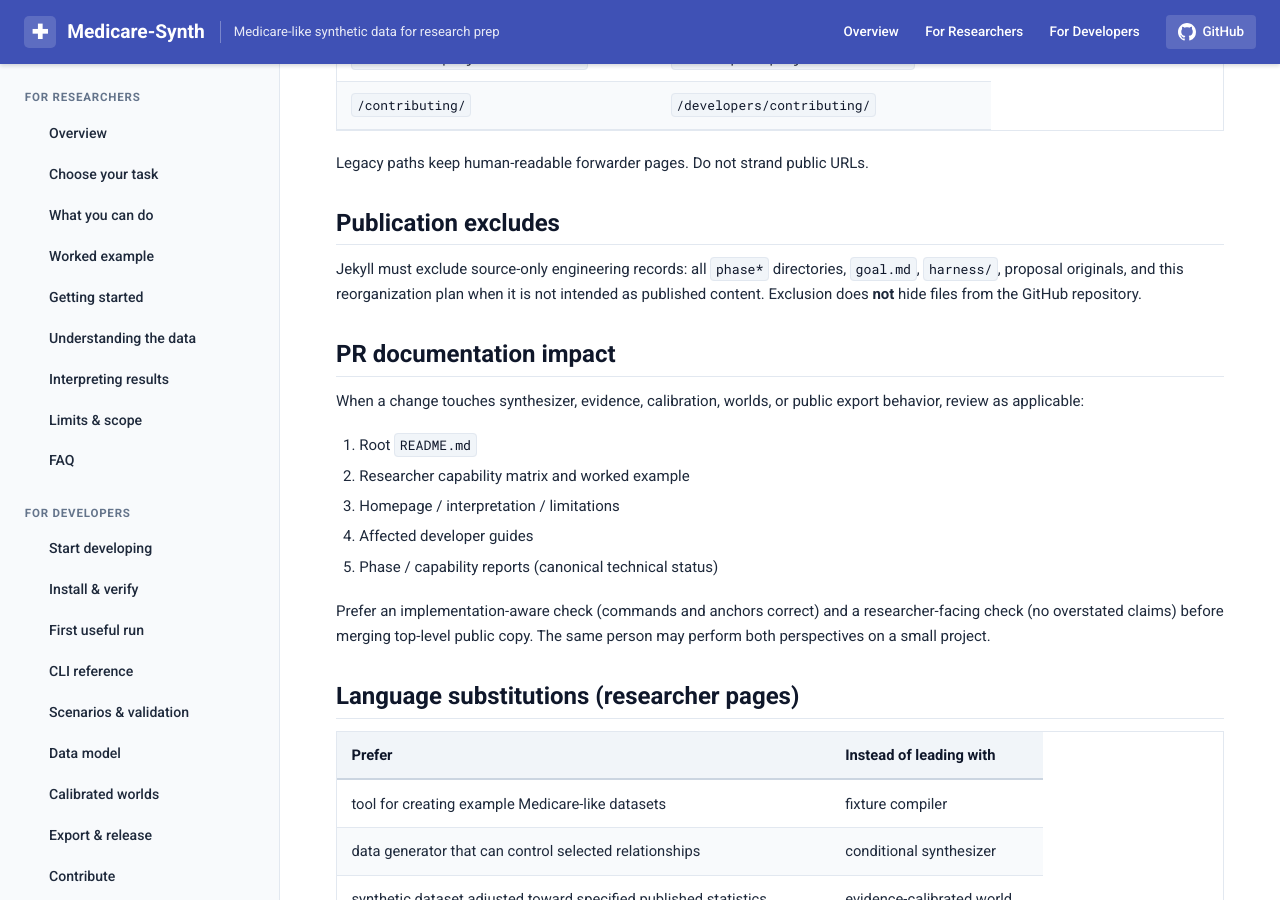
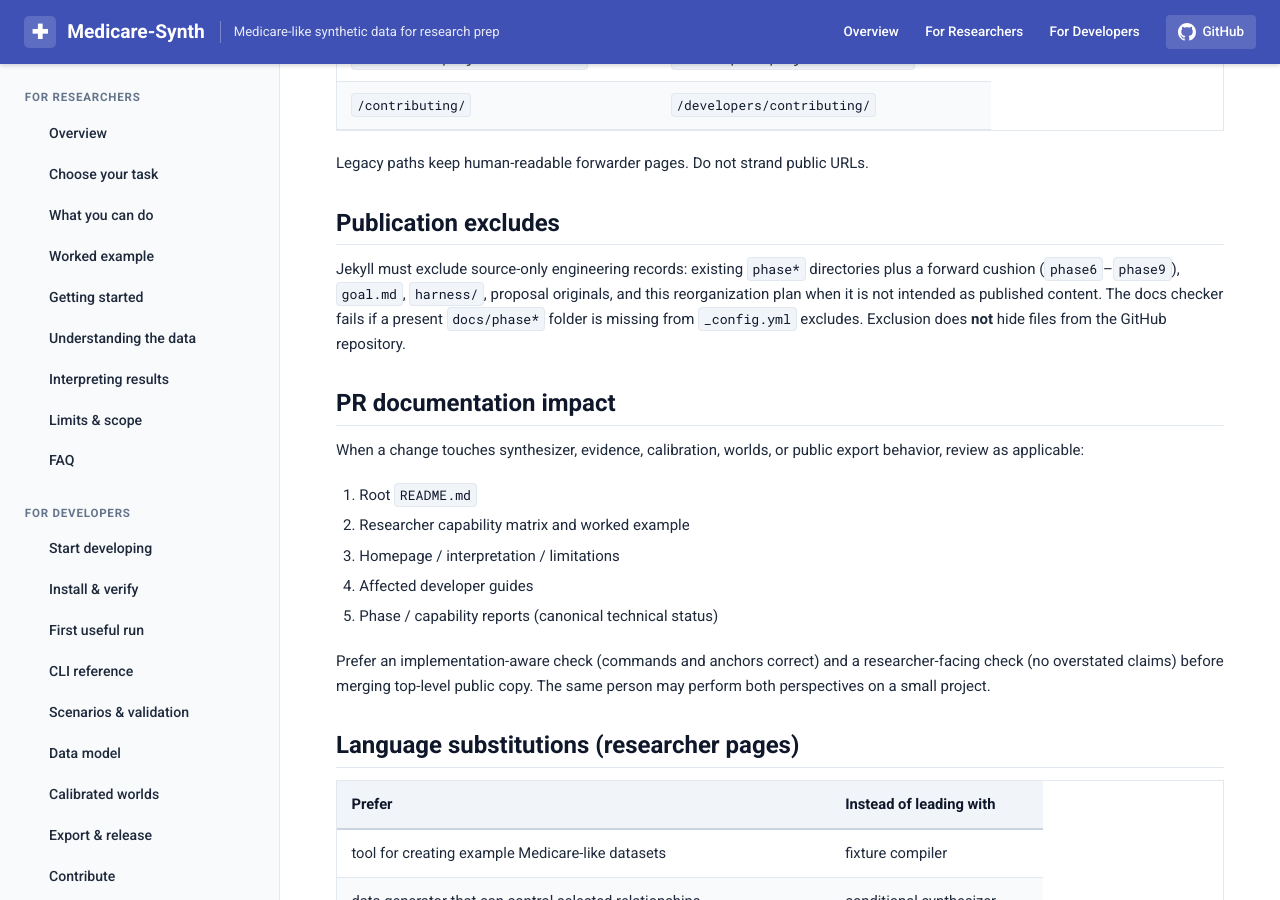
Before and after one commit to SaehwanPark/medicare-synth, a Jekyll site: the page built from docs/developers/documentation-maintenance.md, in a window 1280 px wide and 900 px high, scrolled down 2207 px. Built offline with Jekyll 4.4.1, drawn with Linux system fonts in a browser that asks for light colours.

Commit message:
docs: tighten phase excludes and claim wording after review
Exclude upcoming phase folders from Jekyll, align README/matrix language
with ROADMAP status labels, and clarify independent diabetes/HF draws.

```diff
--- a/docs/_config.yml
+++ b/docs/_config.yml
@@ -27,6 +27,10 @@
   - phase3
   - phase4
   - phase5
+  - phase6
+  - phase7
+  - phase8
+  - phase9
   - medicare-synth-project-proposal_20260720.md
   - medicare_synth_evidence_calibrated_playground_proposal.md
   - medicare_synth_documentation_reorganization_plan.md
--- a/docs/developers/documentation-maintenance.md
+++ b/docs/developers/documentation-maintenance.md
@@ -68,9 +68,11 @@
 
 ## Publication excludes
 
-Jekyll must exclude source-only engineering records: all `phase*` directories,
-`goal.md`, `harness/`, proposal originals, and this reorganization plan when it
-is not intended as published content. Exclusion does **not** hide files from the
+Jekyll must exclude source-only engineering records: existing `phase*`
+directories plus a forward cushion (`phase6`–`phase9`), `goal.md`, `harness/`,
+proposal originals, and this reorganization plan when it is not intended as
+published content. The docs checker fails if a present `docs/phase*` folder is
+missing from `_config.yml` excludes. Exclusion does **not** hide files from the
 GitHub repository.
 
 ## PR documentation impact
```
Also changed, not shown: docs/medicare_synth_documentation_reorganization_plan.md (+1 -1 lines), docs/researchers/interpreting-results.md (+1 -1 lines), docs/researchers/what-you-can-do.md (+2 -2 lines), scripts/check_documentation_site.py (+10 -1 lines), README.md.
